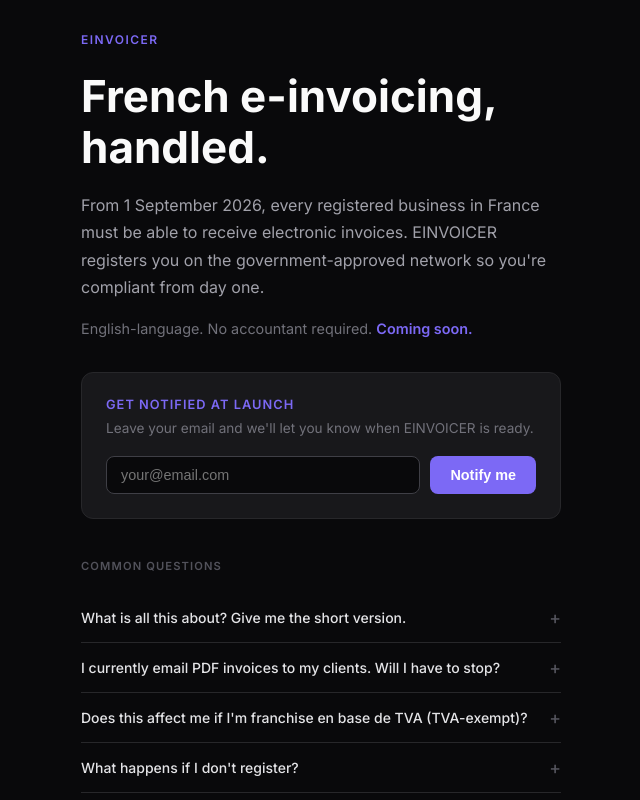
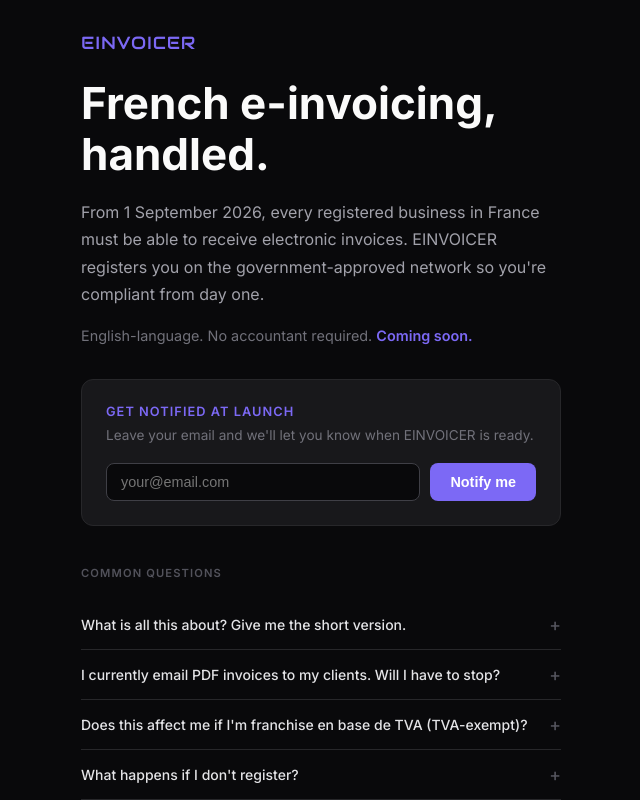
Before and after one commit to wattsmainsanglais/einvoicer-landing, a React (Vite) app: page / in a window 1280 px wide. Shown: the top 800 px of the page, without its empty margins (319-959 px from the left). Built offline with nearby package versions, Linux system fonts and the light colour scheme.

Commit message:
updated branding

```diff
--- a/index.html
+++ b/index.html
@@ -57,7 +57,7 @@
 
     <link rel="preconnect" href="https://fonts.googleapis.com" />
     <link rel="preconnect" href="https://fonts.gstatic.com" crossorigin />
-    <link href="https://fonts.googleapis.com/css2?family=Inter:wght@400;500;600;700&display=swap" rel="stylesheet" />
+    <link href="https://fonts.googleapis.com/css2?family=Audiowide&family=Inter:wght@400;500;600;700&display=swap" rel="stylesheet" />
   </head>
   <body style="scrollbar-gutter: stable;">
     <div id="root"></div>
--- a/src/App.tsx
+++ b/src/App.tsx
@@ -33,7 +33,7 @@ export default function App() {
     }}>
       <div style={{ maxWidth: '480px', width: '100%' }}>
 
-        <p style={{ fontSize: '0.75rem', fontWeight: 600, letterSpacing: '0.12em', color: '#7c69f5', textTransform: 'uppercase', marginBottom: '1.5rem' }}>
+        <p style={{ fontFamily: "'Audiowide', sans-serif", fontSize: '1.1rem', letterSpacing: '0.05em', color: '#7c69f5', marginBottom: '1.5rem' }}>
           EINVOICER
         </p>
 
```
